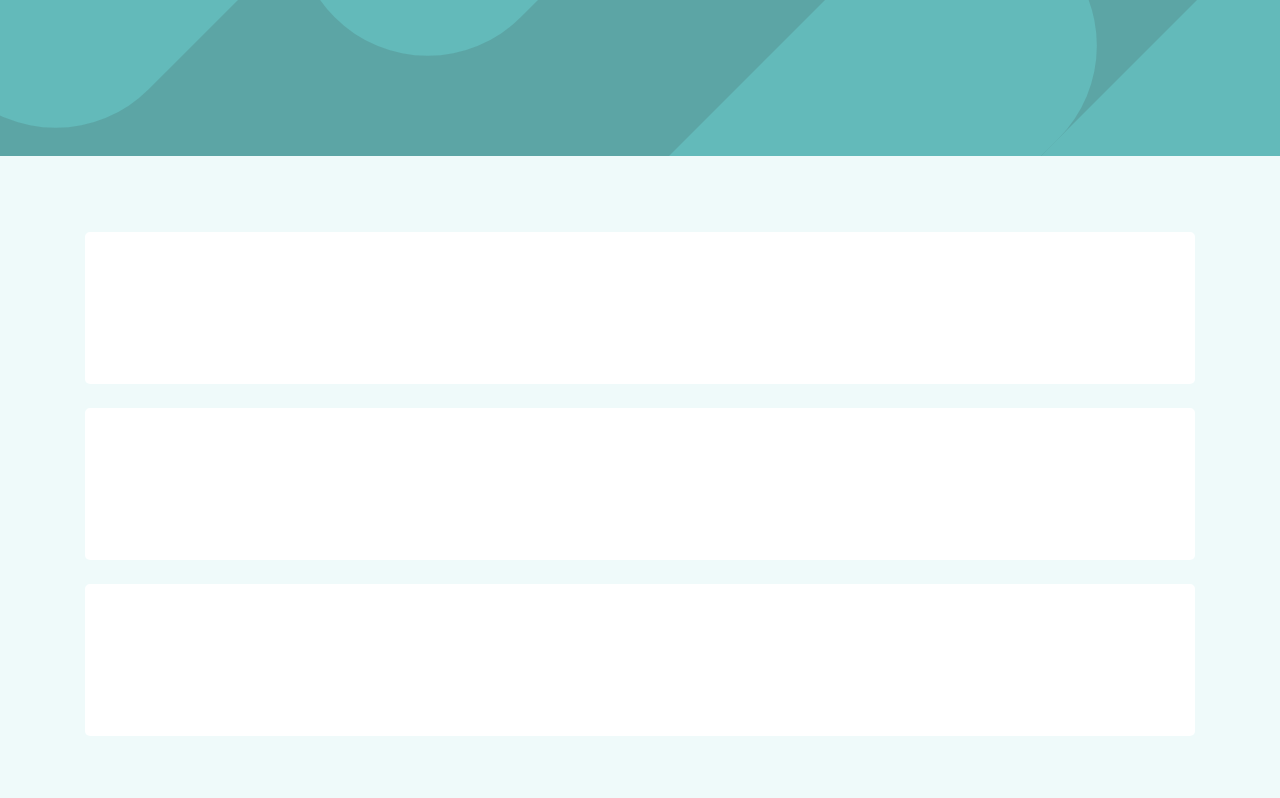
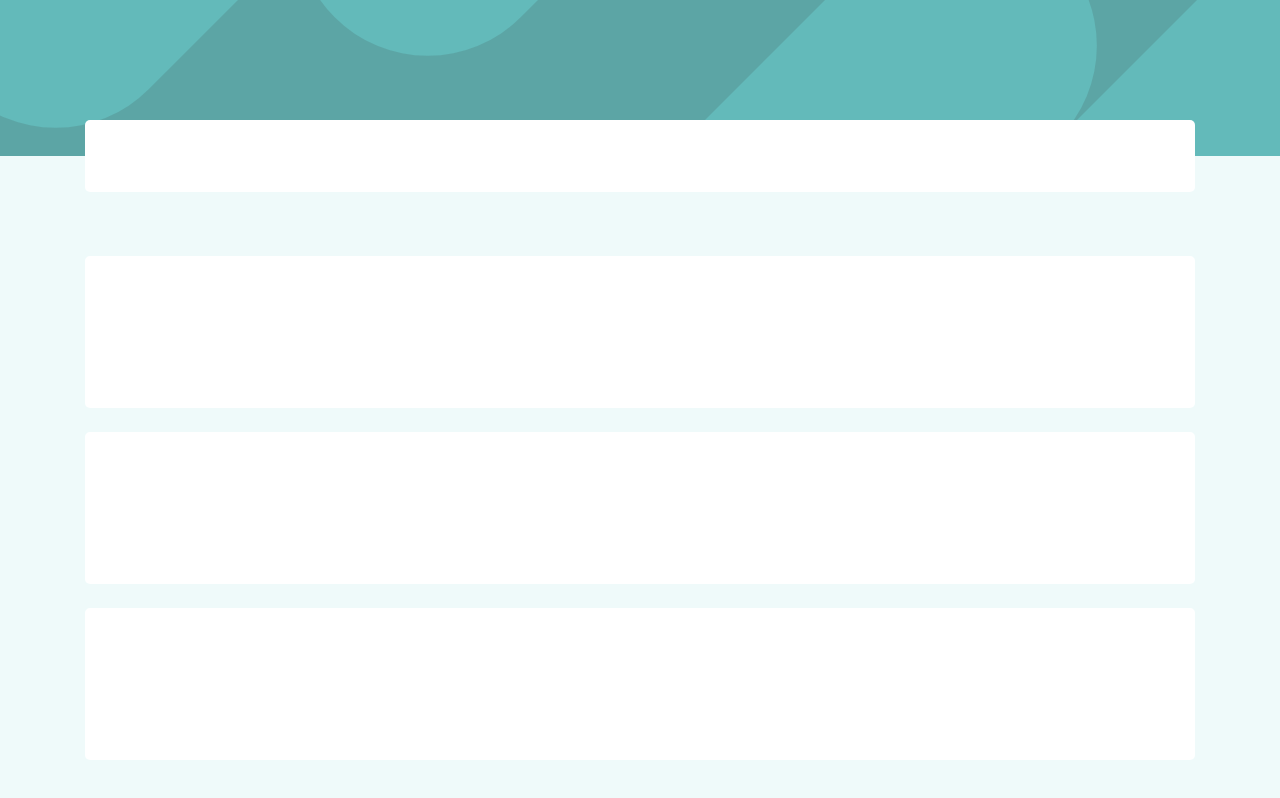
Before and after one commit to davidomarf/jobs, an Angular app: page / in a window 1280 px wide. Shown: the top 798 px of the page. Built offline with nearby package versions, Linux system fonts and the light colour scheme.

Commit message:
Add a layout for the filters container at the top of the list

```diff
--- a/src/app/job-listing/job-listing.component.html
+++ b/src/app/job-listing/job-listing.component.html
@@ -1,4 +1,5 @@
 <div class="job-listing-container">
+  <div class="filter-container"></div>
   <div class="job-card"></div>
   <div class="job-card"></div>
   <div class="job-card"></div>
--- a/src/app/job-listing/job-listing.component.scss
+++ b/src/app/job-listing/job-listing.component.scss
@@ -1,14 +1,33 @@
+@import 'variables';
+
 div.job-listing-container {
+  position: relative;
+
   width: 1110px;
   max-width: 90%;
 
-  margin: 76px auto;
+  margin: auto;
+  padding-top: 76px;
 
   div.job-card {
     width: 100%;
     height: 152px;
-    background: white;
+    background: $card-background-color;
     margin: 24px 0;
     border-radius: 5px;
   }
+
+  div.filter-container {
+    position: absolute;
+
+    transform: translateY(-50%);
+
+    top: 0;
+
+    width: 100%;
+    height: 72px;
+
+    border-radius: 5px;
+    background: $card-background-color;
+  }
 }
--- a/src/assets/styles/_variables.scss
+++ b/src/assets/styles/_variables.scss
@@ -17,5 +17,6 @@ $tradewind: #63baba;
 $background-color: $aqua-spring;
 $header-background-color: $breaker-bay;
 $header-accent-color: $tradewind;
+$card-background-color: $white;
 $text-color: $black;
 $muted-text-color: $gray;
```
Also changed, not shown: 1 other file (tests, documents, lock files or other folders).
